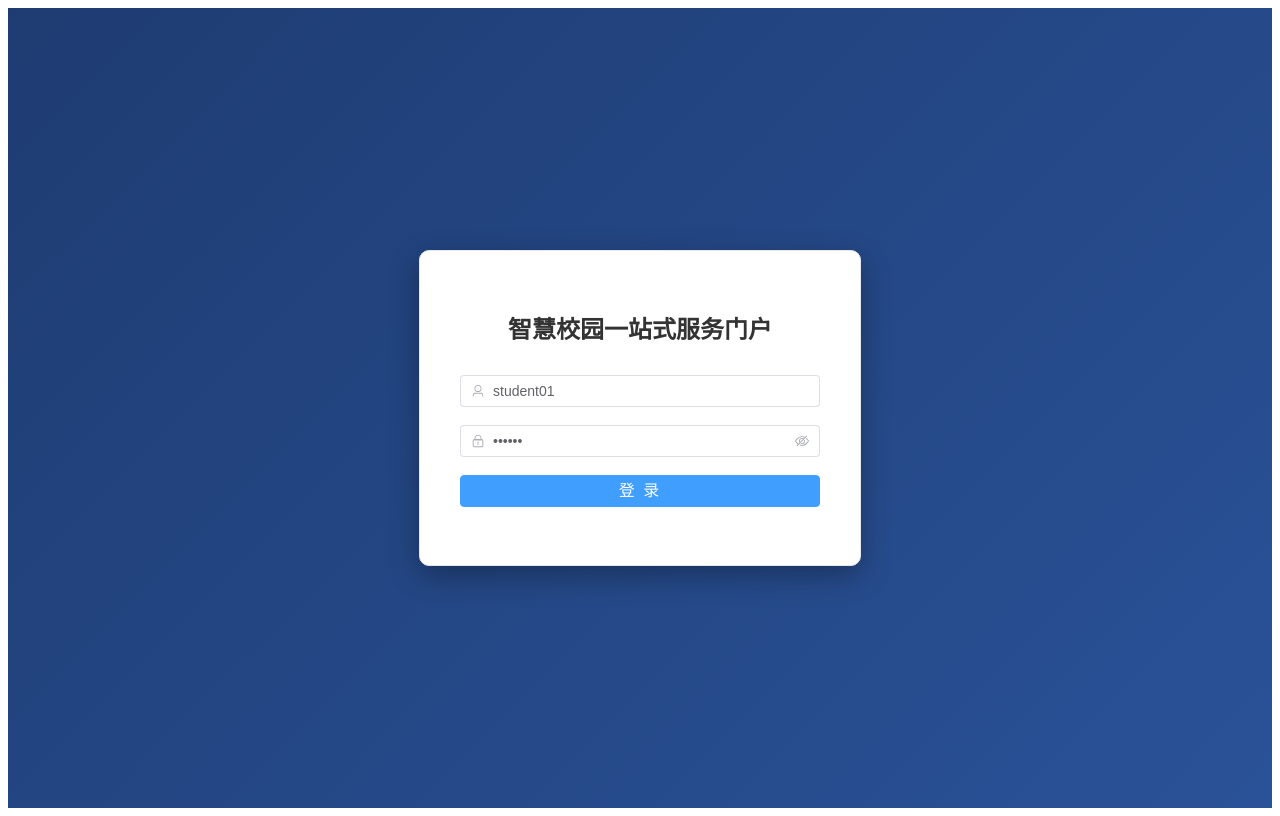
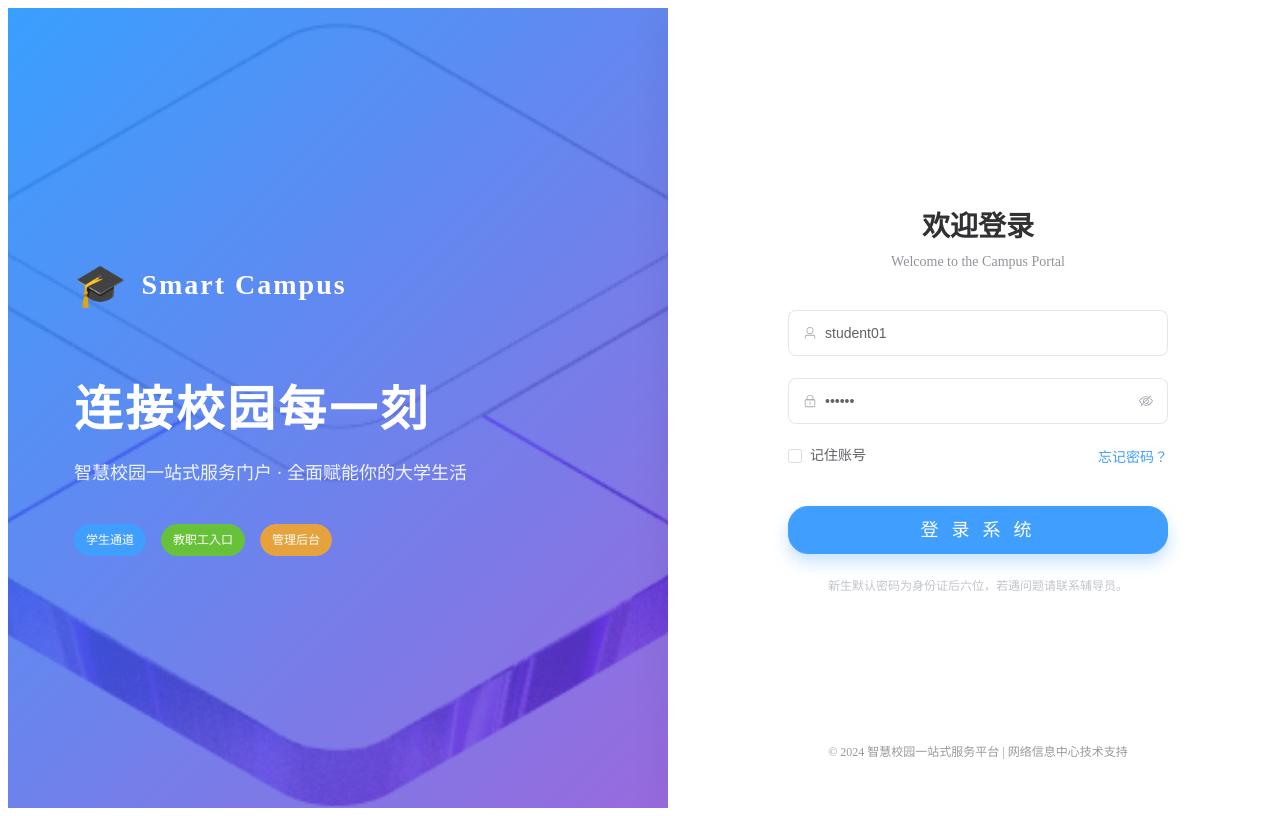
Before and after one commit to ffhuaall/aaaaabbccccc, a Vue app in the folder frontduan/smart-campus-web/: page /login in a window 1280 px wide. Built offline with nearby package versions, Linux system fonts and the light colour scheme.

Commit message:
稍微改了个登录界面

```diff
--- a/frontduan/smart-campus-web/src/views/Login.vue
+++ b/frontduan/smart-campus-web/src/views/Login.vue
@@ -1,13 +1,42 @@
 <template>
-  <div class="login-container">
-    <el-card class="login-box">
-      <h2 class="title">智慧校园一站式服务门户</h2>
-      <el-form ref="loginFormRef" :model="loginForm" :rules="rules" label-width="0">
+  <div class="portal-login-container">
+
+    <!-- 左侧品牌海报区 -->
+    <div class="login-hero">
+      <div class="hero-overlay"></div>
+      <div class="hero-content">
+        <div class="logo-box">
+          <span class="emoji">🎓</span>
+          <span class="logo-text">Smart Campus</span>
+        </div>
+        <div class="slogan-box">
+          <h1 class="slogan-title">连接校园每一刻</h1>
+          <p class="slogan-desc">智慧校园一站式服务门户 · 全面赋能你的大学生活</p>
+          <div class="role-tags">
+            <el-tag effect="dark" type="primary" round size="large">学生通道</el-tag>
+            <el-tag effect="dark" type="success" round size="large">教职工入口</el-tag>
+            <el-tag effect="dark" type="warning" round size="large">管理后台</el-tag>
+          </div>
+        </div>
+      </div>
+    </div>
+
+    <!-- 右侧交互表单区 -->
+    <div class="login-panel">
+      <div class="login-form-box">
+        <div class="form-header">
+          <h2>欢迎登录</h2>
+          <p>Welcome to the Campus Portal</p>
+        </div>
+
+        <el-form ref="loginFormRef" :model="loginForm" :rules="rules" size="large" label-width="0">
           <el-form-item prop="username">
             <el-input
               v-model="loginForm.username"
               placeholder="请输入学号/工号"
-            prefix-icon="User" />
+              prefix-icon="User"
+              class="custom-input"
+            />
           </el-form-item>
 
           <el-form-item prop="password">
@@ -17,63 +46,92 @@
               placeholder="请输入密码"
               prefix-icon="Lock"
               show-password
-            @keyup.enter="handleLogin" />
+              @keyup.enter="handleLogin"
+              class="custom-input"
+            />
           </el-form-item>
 
-        <el-form-item>
-          <el-button type="primary" class="login-btn" :loading="loading" @click="handleLogin">
-            登 录
+          <div class="form-options">
+            <el-checkbox v-model="rememberMe">记住账号</el-checkbox>
+            <el-link type="primary" :underline="false">忘记密码？</el-link>
+          </div>
+
+          <el-form-item style="margin-top: 30px;">
+            <el-button type="primary" class="login-btn" :loading="loading" @click="handleLogin" round>
+              登 录 系 统
             </el-button>
           </el-form-item>
+
+          <div class="form-tips">
+            <span>新生默认密码为身份证后六位，若遇问题请联系辅导员。</span>
+          </div>
         </el-form>
-    </el-card>
+      </div>
+
+      <div class="panel-footer">
+        © 2024 智慧校园一站式服务平台 | 网络信息中心技术支持
+      </div>
+    </div>
+
   </div>
 </template>
 
 <script setup>
-import { ref, reactive } from 'vue'
+import { ref, reactive, onMounted } from 'vue'
 import { useRouter } from 'vue-router'
 import { ElMessage } from 'element-plus'
-import request from '@/utils/request' // 引入我们刚刚封装的请求拦截器
-// 引入 Element-Plus 的图标
+import request from '@/utils/request'
 import { User, Lock } from '@element-plus/icons-vue'
 
 const router = useRouter()
 const loginFormRef = ref(null)
 const loading = ref(false)
+const rememberMe = ref(false)
 
-// 表单数据绑定
 const loginForm = reactive({
-  username: 'student01', // 为了测试方便，直接默认填入测试账号
-  password: '123456'
+  username: '',
+  password: ''
 })
 
-// 表单校验规则
 const rules = {
   username: [{ required: true, message: '账号不能为空', trigger: 'blur' }],
   password: [{ required: true, message: '密码不能为空', trigger: 'blur' }]
 }
 
-// 点击登录按钮触发的事件
+// 初始化钩子：读取记住的账号
+onMounted(() => {
+  const savedUsername = localStorage.getItem('savedUsername')
+  if (savedUsername) {
+    loginForm.username = savedUsername
+    rememberMe.value = true
+  } else {
+    // 默认测试数据方便开发
+    loginForm.username = 'student01'
+    loginForm.password = '123456'
+  }
+})
+
 const handleLogin = () => {
   loginFormRef.value.validate(async (valid) => {
     if (valid) {
       loading.value = true
       try {
-        // 【核心】发起真正的后端请求！(因为配了代理，实际会请求 http://localhost:8080/auth/login)
         const res = await request.post('/auth/login', loginForm)
 
-        // 走到这里说明响应拦截器判定 code 是 200，登录成功了
         ElMessage.success('登录成功，欢迎回来：' + res.realName)
 
-        // 把后端发来的 Token 和个人信息存进本地浏览器
         localStorage.setItem('token', res.token)
         localStorage.setItem('userInfo', JSON.stringify(res))
 
-        // 跳转到系统主页
+        // 处理记住账号逻辑
+        if (rememberMe.value) {
+          localStorage.setItem('savedUsername', loginForm.username)
+        } else {
+          localStorage.removeItem('savedUsername')
+        }
+
         router.push('/dashboard')
       } catch (error) {
-        // 如果密码错误，请求拦截器里已经弹过错了，这里抓一下异常防止控制台飙红即可
         console.log("登录失败")
       } finally {
         loading.value = false
@@ -84,31 +142,144 @@ const handleLogin = () => {
 </script>
 
 <style scoped>
-.login-container {
+/* 容器全屏铺满 */
+.portal-login-container {
+  display: flex;
   height: 100vh;
-  display: flex;
-  justify-content: center;
-  align-items: center;
-  /* 科技感深蓝色渐变背景 */
-  background: linear-gradient(135deg, #1e3c72 0%, #2a5298 100%);
+  width: 100vw;
+  overflow: hidden;
+  background-color: #f5f7fa;
 }
 
-.login-box {
-  width: 400px;
-  padding: 20px;
-  border-radius: 10px;
-  box-shadow: 0 10px 30px rgba(0, 0, 0, 0.3);
+/* 左侧海报区 */
+.login-hero {
+  flex: 5.5;
+  position: relative;
+  background-image: url('@/assets/hero.png');
+  background-size: cover;
+  background-position: center;
+  display: flex;
+  align-items: center;
+  justify-content: center;
 }
 
-.title {
+/* 深色遮罩，保证文字可读性 */
+.hero-overlay {
+  position: absolute;
+  top: 0; left: 0; right: 0; bottom: 0;
+  background: linear-gradient(135deg, rgba(24,144,255,0.85) 0%, rgba(114,46,209,0.7) 100%);
+  z-index: 1;
+}
+
+.hero-content {
+  position: relative;
+  z-index: 2;
+  color: white;
+  padding: 40px;
+  width: 80%;
+  max-width: 600px;
+}
+
+.logo-box {
+  display: flex;
+  align-items: center;
+  margin-bottom: 60px;
+}
+.logo-box .emoji { font-size: 42px; margin-right: 15px; }
+.logo-box .logo-text { font-size: 28px; font-weight: bold; letter-spacing: 2px;}
+
+.slogan-title {
+  font-size: 48px;
+  font-weight: 800;
+  margin: 0 0 15px 0;
+  letter-spacing: 3px;
+}
+.slogan-desc {
+  font-size: 18px;
+  opacity: 0.9;
+  margin-bottom: 40px;
+}
+.role-tags {
+  display: flex;
+  gap: 15px;
+}
+
+/* 右侧表单区 */
+.login-panel {
+  flex: 4.5;
+  background: #ffffff;
+  display: flex;
+  flex-direction: column;
+  justify-content: space-between;
+  align-items: center;
+  padding: 6vh 40px;
+  box-shadow: -10px 0 30px rgba(0,0,0,0.05);
+  position: relative;
+  z-index: 2;
+}
+
+.login-form-box {
+  width: 100%;
+  max-width: 380px;
+  margin-top: auto;
+  margin-bottom: auto;
+}
+
+.form-header {
   text-align: center;
-  margin-bottom: 30px;
-  color: #333;
+  margin-bottom: 40px;
+}
+.form-header h2 {
+  font-size: 28px;
+  color: #303133;
+  margin: 0 0 10px 0;
+}
+.form-header p {
+  color: #909399;
+  margin: 0;
+  font-size: 14px;
+}
+
+/* 自定义输入框样式 */
+:deep(.custom-input .el-input__wrapper) {
+  border-radius: 8px;
+  padding: 4px 15px;
+  box-shadow: 0 0 0 1px #e4e7ed inset;
+}
+:deep(.custom-input .el-input__wrapper.is-focus) {
+  box-shadow: 0 0 0 2px #409eff inset;
+}
+
+.form-options {
+  display: flex;
+  justify-content: space-between;
+  align-items: center;
+  margin-top: -10px;
 }
 
 .login-btn {
   width: 100%;
-  font-size: 16px;
-  letter-spacing: 2px;
+  font-size: 18px;
+  letter-spacing: 4px;
+  height: 48px;
+  box-shadow: 0 8px 16px rgba(64,158,255,0.3);
+  transition: all 0.3s;
+}
+.login-btn:hover {
+  transform: translateY(-2px);
+  box-shadow: 0 12px 20px rgba(64,158,255,0.4);
+}
+
+.form-tips {
+  text-align: center;
+  font-size: 12px;
+  color: #c0c4cc;
+  margin-top: 20px;
+}
+
+.panel-footer {
+  font-size: 12px;
+  color: #999;
+  text-align: center;
 }
 </style>
```
Lines whose indentation alone changed are shown as unchanged.
